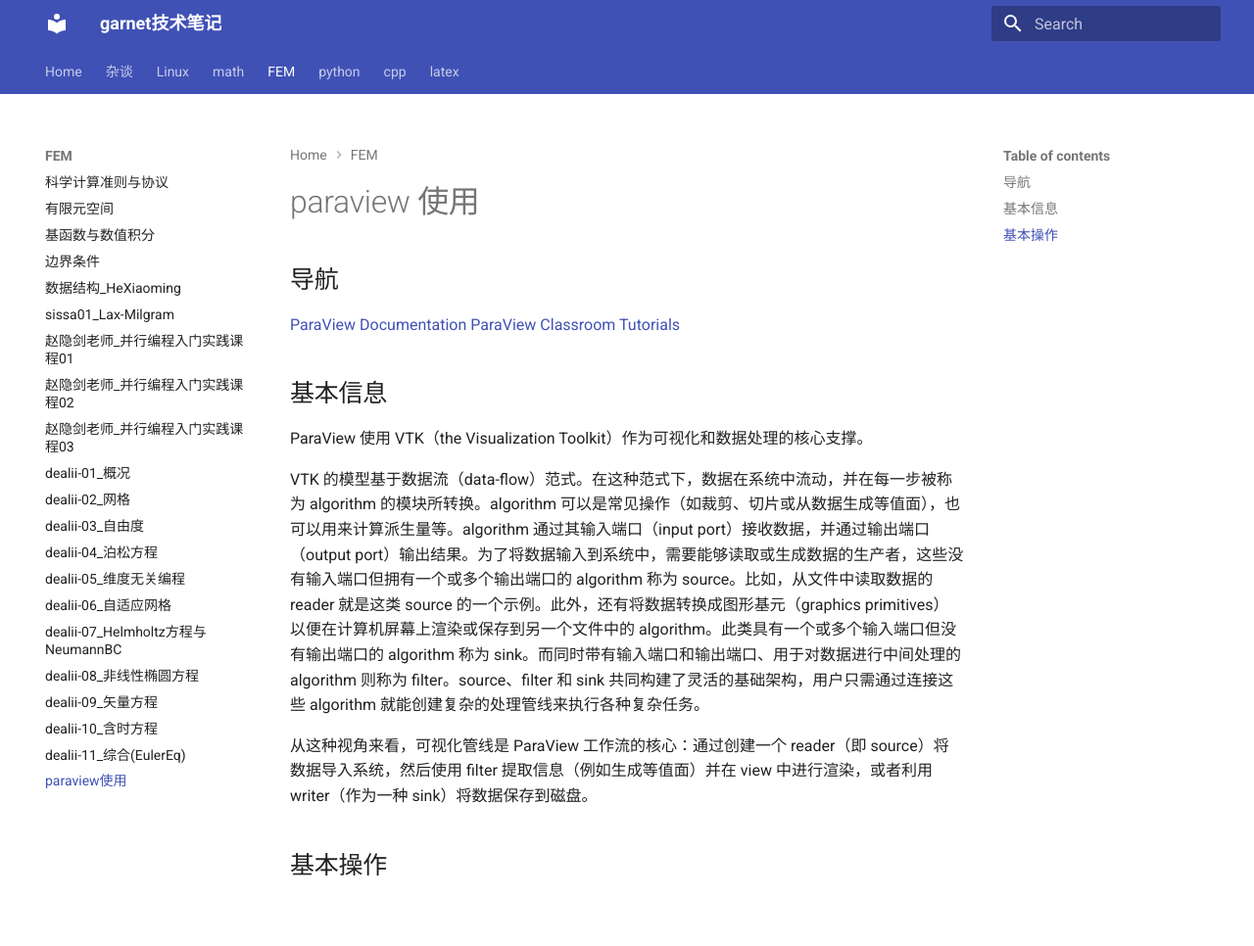
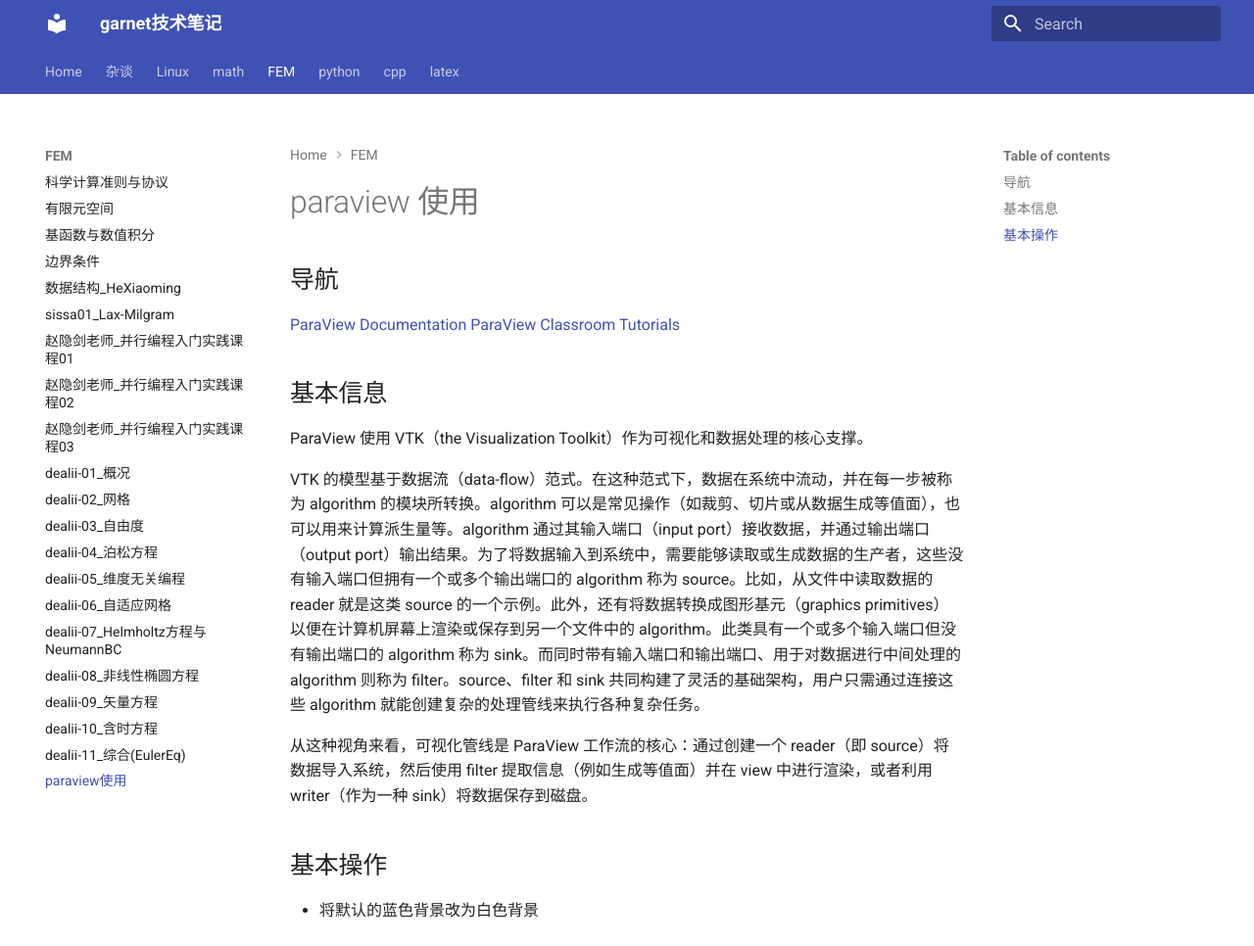
Before and after one commit to ymma98/technotes, an MkDocs documentation site: the page built from docs/FEM/paraview使用.md, in a window 1280 px wide and 966 px high. Shown: the whole window at 98% size. Built offline with MkDocs 1.6.1 and Material for MkDocs 9.7.7, drawn with Linux system fonts in a browser that asks for light colours.

Commit message:
docs/FEM/paraview使用.md updated from https://stackedit.cn/

```diff
--- a/docs/FEM/paraview使用.md
+++ b/docs/FEM/paraview使用.md
@@ -15,7 +15,11 @@ VTK 的模型基于数据流（data-flow）范式。在这种范式下，数据
 
 
 ## 基本操作
+
+* 将默认的蓝色背景改为白色背景
+
+
 <!--stackedit_data:
-eyJoaXN0b3J5IjpbMTc2MDQ2NjE0MiwtMTI2NzI5MzI5NCwtMT
+eyJoaXN0b3J5IjpbLTc4NTA1MDY1OSwtMTI2NzI5MzI5NCwtMT
 AwOTIyNTgzM119
 -->
```
